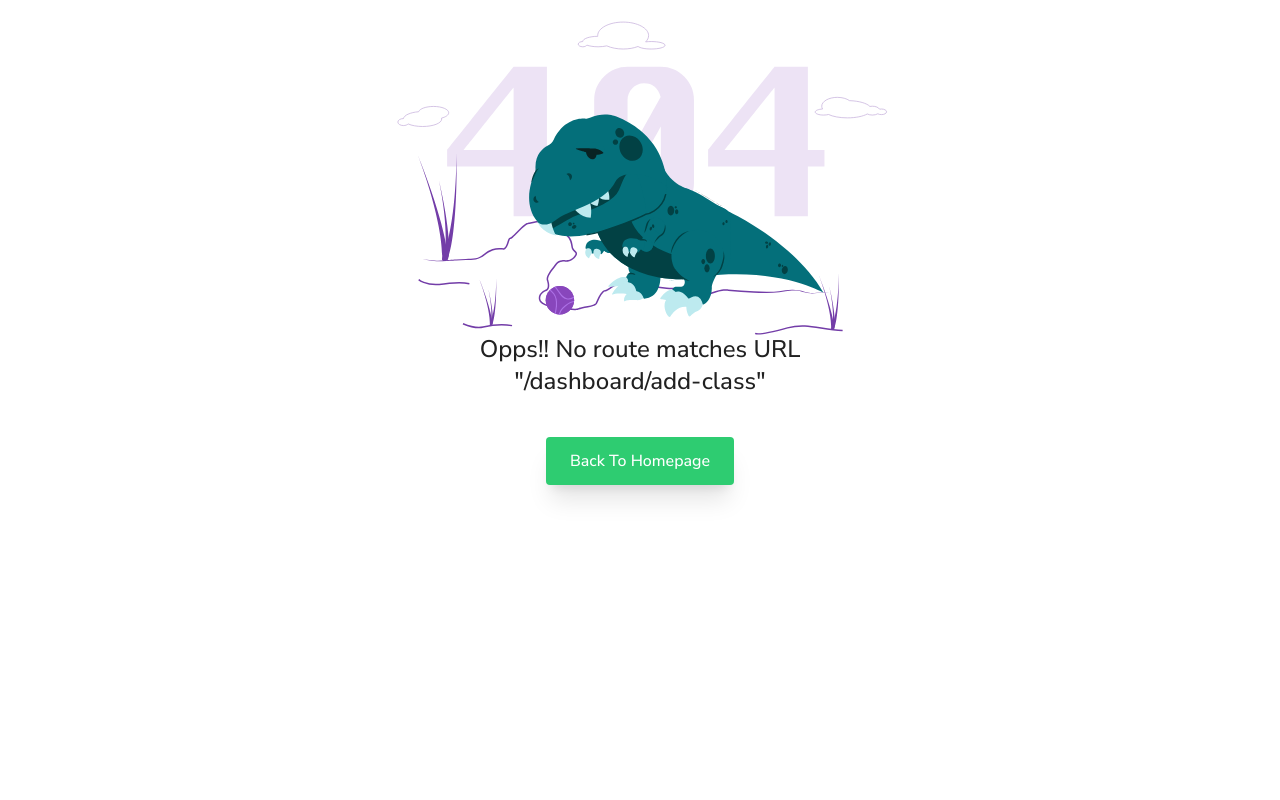
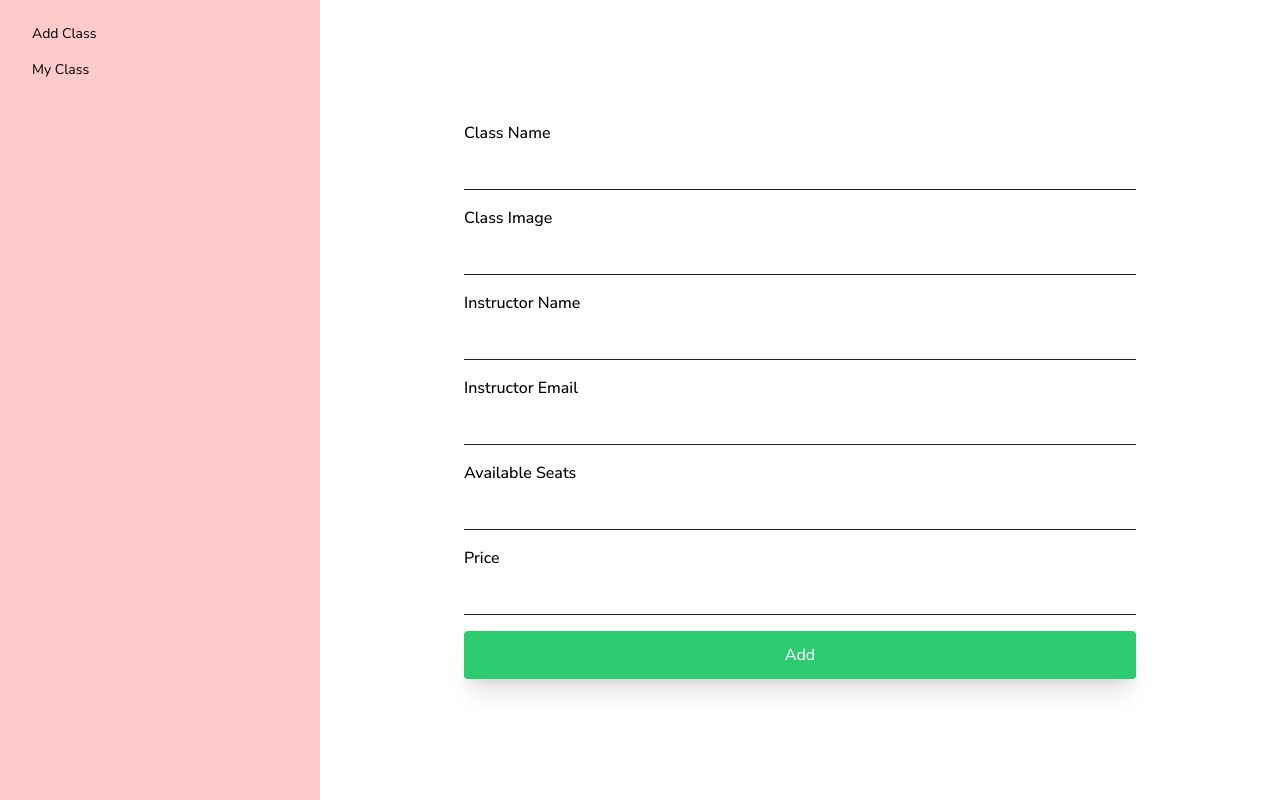
Before and after one commit to iibrahim70/edu-fusion-client, a React (Vite) app: page /dashboard/add-class in a window 1280 px wide. Built offline with nearby package versions, Linux system fonts and the light colour scheme; no server answers.

Commit message:
complete add place page for the instructor dashboard

```diff
--- a/src/layout/Dashboard.jsx
+++ b/src/layout/Dashboard.jsx
@@ -3,7 +3,7 @@ import { Link, Outlet } from 'react-router-dom';
 
 const Dashboard = () => {
 
-  const admin = true;
+  const admin = false;
   const isStudent = false;
 
   return (
@@ -11,7 +11,7 @@ const Dashboard = () => {
       <div className="drawer lg:drawer-open">
         <input id="my-drawer-2" type="checkbox" className="drawer-toggle" />
 
-        <div className="drawer-content flex flex-col items-center justify-center bg-green-200">
+        <div className="drawer-content flex flex-col items-center justify-center">
           {/* Page content here */}
           <Outlet/>
           {/* <label htmlFor="my-drawer-2" className="btn btn-primary drawer-button lg:hidden">Open drawer</label> */}
@@ -27,7 +27,7 @@ const Dashboard = () => {
             <li><Link>Manage Classes</Link></li> </> :
 
             <>
-            <li><Link>Add Class</Link></li>
+            <li><Link to='/dashboard/add-class'>Add Class</Link></li>
             <li><Link>My Class</Link></li>
             </> }
 
--- /dev/null
+++ b/src/pages/addclass/AddClass.jsx
@@ -0,0 +1,75 @@
+import React from 'react';
+import { useForm } from 'react-hook-form';
+import useAuth from '../../hooks/useAuth';
+
+const AddClass = () => {
+
+  const {user} = useAuth();
+  const { register, handleSubmit, formState: { errors } } = useForm();
+
+  const onSubmit = (data) => {
+    // Perform database submission here with the form data
+    // Set the status field to "pending"
+    console.log(data);
+  };
+
+  return (
+    <div className='w-[70%] mx-auto my-10 md:my-20'>
+      <form onSubmit={handleSubmit(onSubmit)}>
+        <div className="mb-4">
+          <label className="block mb-1 font-medium">Class Name</label>
+          <input className="w-full border-b border-[#212121] py-2 px-3 focus:outline-none focus:border-[#2ECC71] focus:ring-2 focus:ring-[#bg-gradient-to-r from-transparent via-lime-700 to-cyan-600]" {...register('className', { required: true })} />
+          {errors.className && (
+            <span className="text-red-500 text-sm">
+              Class Name is required
+            </span>
+          )}
+        </div>
+
+        <div className="mb-4">
+          <label className="block mb-1 font-medium">Class Image</label>
+          <input className="w-full border-b border-[#212121] py-2 px-3 focus:outline-none focus:border-[#2ECC71] focus:ring-2 focus:ring-[#bg-gradient-to-r from-transparent via-lime-700 to-cyan-600]" {...register('classImage', { required: true })} />
+          {errors.classImage && (
+            <span className="text-red-500 text-sm">
+              Class Image is required
+            </span>
+          )}
+        </div>
+
+        <div className="mb-4">
+          <label className="block mb-1 font-medium">Instructor Name</label>
+          <input className="w-full border-b border-[#212121] py-2 px-3 focus:outline-none focus:border-[#2ECC71] focus:ring-2 focus:ring-[#bg-gradient-to-r from-transparent via-lime-700 to-cyan-600]" value={user?.displayName} readOnly />
+        </div>
+
+        <div className="mb-4">
+          <label className="block mb-1 font-medium">Instructor Email</label>
+          <input className="w-full border-b border-[#212121] py-2 px-3 focus:outline-none focus:border-[#2ECC71] focus:ring-2 focus:ring-[#bg-gradient-to-r from-transparent via-lime-700 to-cyan-600]" value={user?.email} readOnly />
+        </div>
+
+        <div className="mb-4">
+          <label className="block mb-1 font-medium">Available Seats</label>
+          <input className="w-full border-b border-[#212121] py-2 px-3 focus:outline-none focus:border-[#2ECC71] focus:ring-2 focus:ring-[#bg-gradient-to-r from-transparent via-lime-700 to-cyan-600]" {...register('availableSeats', { required: true })} />
+          {errors.availableSeats && (
+            <span className="text-red-500 text-sm">
+              Enter Available Seats
+            </span>
+          )}
+        </div>
+
+        <div className="mb-4">
+          <label className="block mb-1 font-medium">Price</label>
+          <input className="w-full border-b border-[#212121] py-2 px-3 focus:outline-none focus:border-[#2ECC71] focus:ring-2 focus:ring-[#bg-gradient-to-r from-transparent via-lime-700 to-cyan-600]" {...register('price', { required: true })} />
+          {errors.price && (
+            <span className="text-red-500 text-sm">
+              Price is required
+            </span>
+          )}
+        </div>
+
+        <input type="submit" className="btn btn-primary w-full" value='Add'/>
+      </form>
+    </div>
+  );
+};
+
+export default AddClass;
```
Also changed, not shown: src/routes/Routes.jsx (+6 -1 lines).
